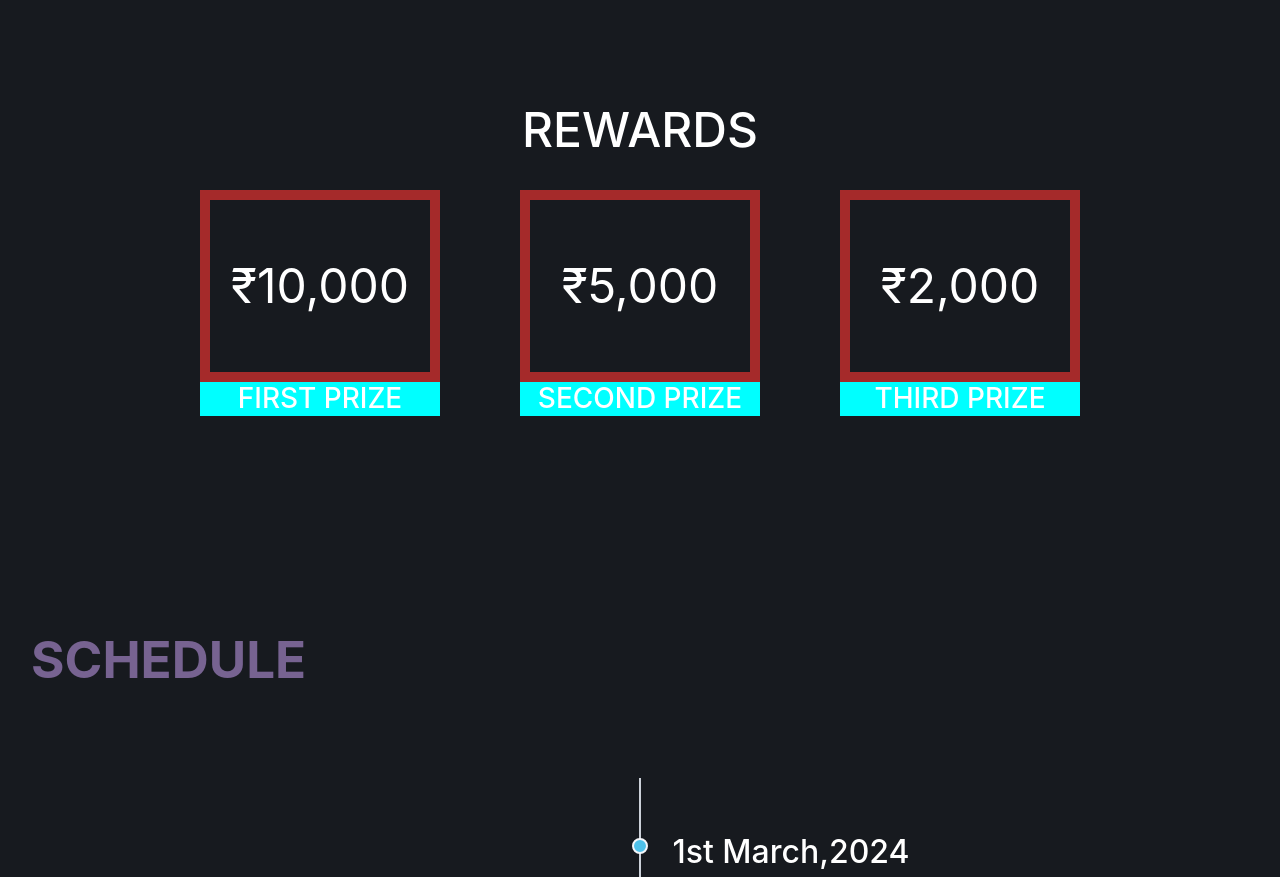
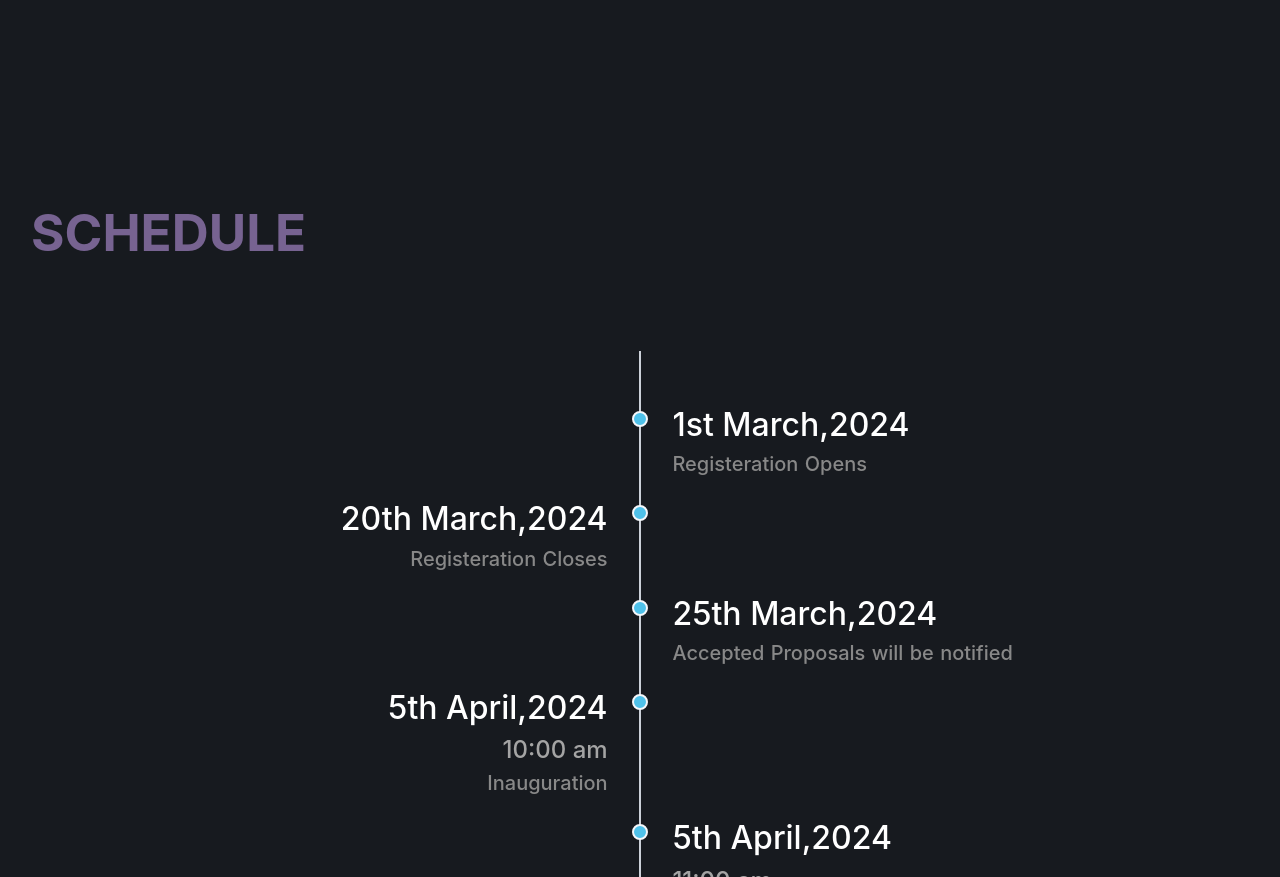
Before and after one commit to Astle-Ligo/tech-quest, a plain HTML site: page index.html in a window 1280 px wide. Shown: the part 4096-4973 px from the top of the page. Drawn offline with nearby package versions, Linux system fonts and the light colour scheme.

Commit message:
rewards hidden

```diff
--- a/index.html
+++ b/index.html
@@ -200,7 +200,7 @@
                 </div>
             </div>
         </div>
-        <div class="event-theme-box">
+        <!-- <div class="event-theme-box">
             <div class="event-prize">
                 <h2 class="sub-heading">REWARDS</h2>
                 <div class="prize-box">
@@ -224,7 +224,7 @@
                     </div>
                 </div>
             </div>
-        </div>
+        </div> -->
     </section>
 
     <section id="schedule" class="schedule container-fluid">
```
